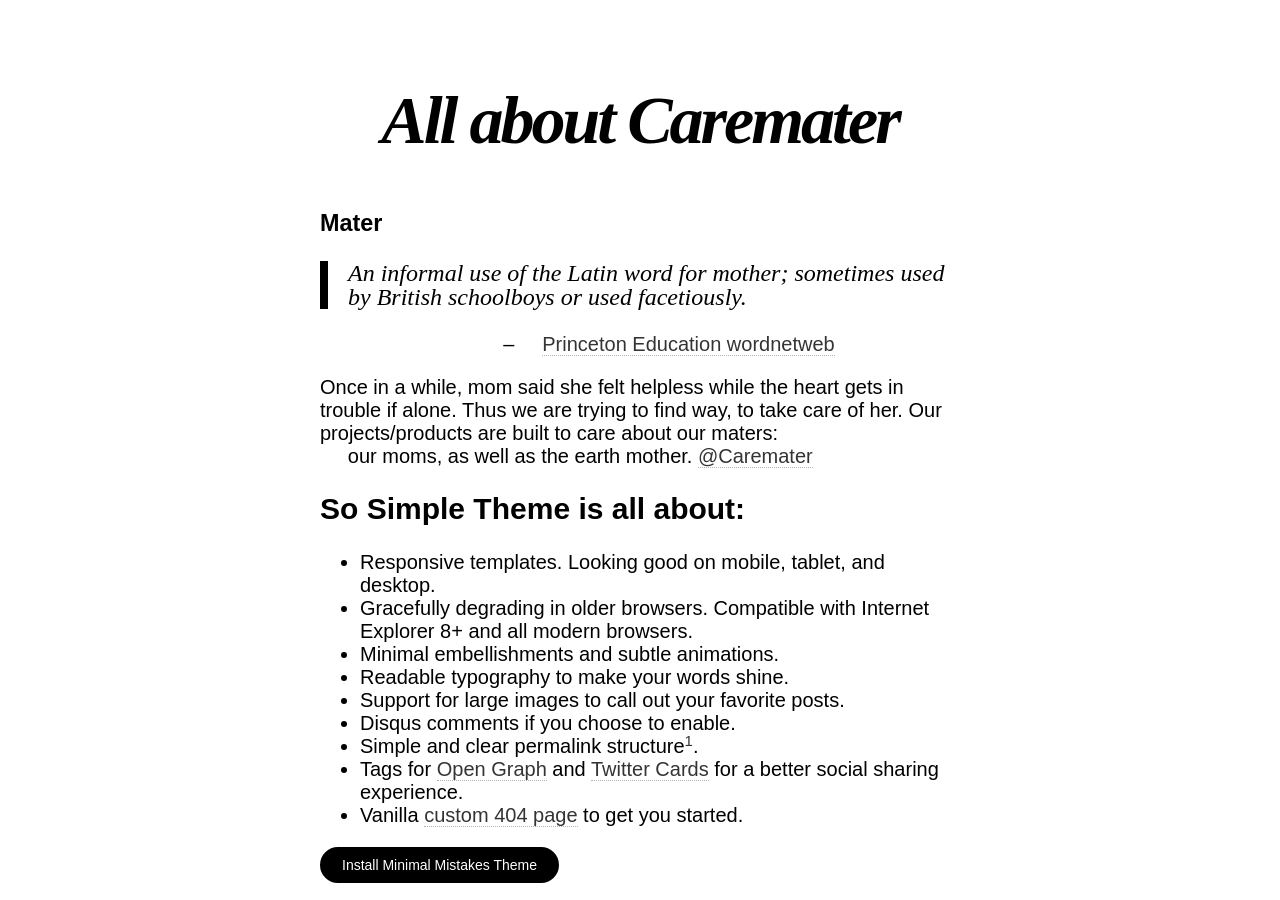
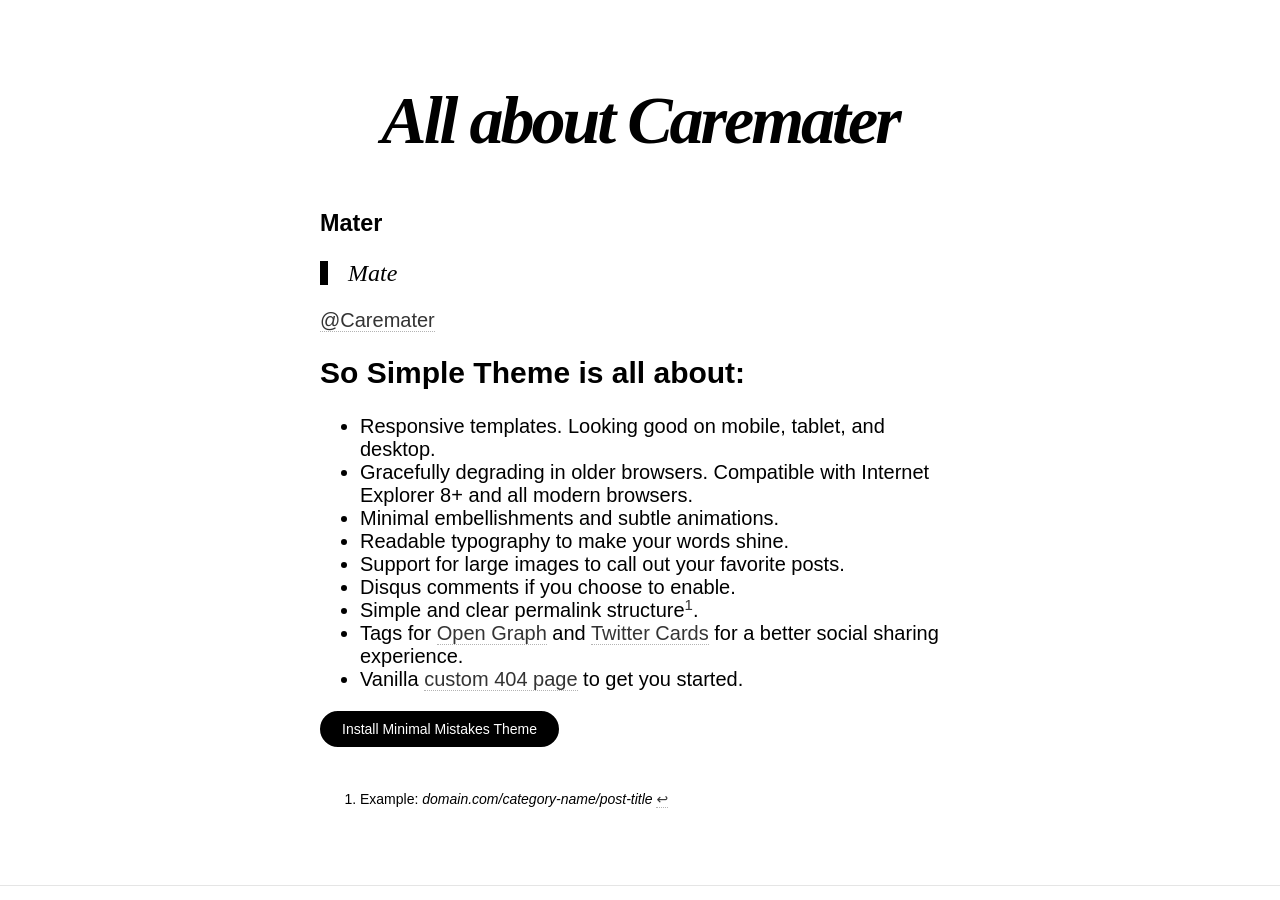
Before and after one commit to LeafGrass/leafgrass.github.io, a Jekyll site: the page built from about.md, in a window 1280 px wide and 900 px high, scrolled down 995 px. Built offline with Jekyll 4.4.1, drawn with Linux system fonts in a browser that asks for light colours; nearby versions of some CDN libraries.

Commit message:
about: update descriptions

```diff
--- a/about.md
+++ b/about.md
@@ -9,14 +9,9 @@ image:
 
 ### Mater
 
-> An informal use of the Latin word for mother; sometimes used by British schoolboys or used facetiously.<br>
+> Mate
 
-&nbsp;&nbsp;&nbsp;&nbsp;&nbsp;&nbsp;&nbsp;&nbsp;&nbsp;&nbsp;&nbsp;&nbsp;&nbsp;&nbsp;&nbsp;&nbsp;&nbsp;&nbsp;&nbsp;&nbsp;&nbsp;&nbsp;&nbsp;&nbsp;&nbsp;&nbsp;&nbsp;&nbsp;&nbsp;&nbsp;&nbsp;&nbsp;
--- &nbsp;&nbsp;&nbsp;&nbsp;[Princeton Education wordnetweb](http://wordnetweb.princeton.edu/perl/webwn?s=mater&sub=Search+WordNet&o2=&o0=1&o8=1&o1=1&o7=&o5=&o9=&o6=&o3=&o4=&h=)
-
-Once in a while, mom said she felt helpless while the heart gets in trouble if alone.
-Thus we are trying to find way, to take care of her. Our projects/products are built to care about our maters:<br>
-&nbsp;&nbsp;&nbsp;&nbsp; our moms, as well as the earth mother. [@Caremater](http://caremater.org)
+[@Caremater](http://caremater.org)
 
 ## So Simple Theme is all about:
 
```
